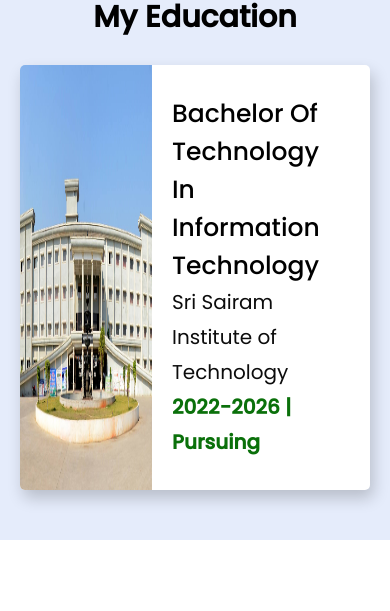
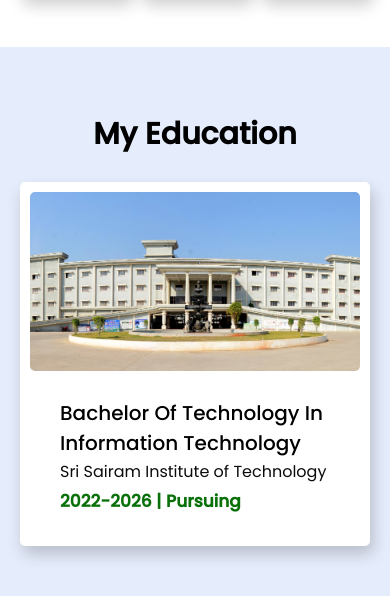
Before and after one commit to bathrivijay05/PRODIGY_WD_04, a plain HTML site: page index.html in a window 390 px wide. Shown: the part 1224-1835 px from the top of the page. Drawn offline with Linux system fonts and the light colour scheme.

Commit message:
Update style.css

```diff
--- a/style.css
+++ b/style.css
@@ -368,7 +368,7 @@ nav nav i {
 /* Footer */
 .footer {
 	background: #121316;
-    color: white;
+	color: white;
 	font-size: 15px;
 	font-weight: 400;
 	padding: 15px 0px;
@@ -429,7 +429,7 @@ nav nav i {
     }
 
     .skills .table-details {
-        grid-template-columns: repeat(4, 1fr);
+        grid-template-columns: repeat(3, 1fr);
         gap: 10px;
     }
 
@@ -438,4 +438,30 @@ nav nav i {
         grid-template-columns: repeat(1, 1fr);
     }
 
+/* Education*/
+
+.education .item {
+    display: block;
 }
+
+.education .item img {
+    width: 100%;
+    margin: 0;
+    border-radius: 5px;
+}
+
+.education .item-heading {
+    font-size: 20px;
+}
+
+.education .item-desc1 {
+    font-size: 16px;
+    line-height: 28px;
+}
+
+.education .item-desc2 {
+    font-size: 17px;
+    line-height: 30px;
+}
+
+}
```
